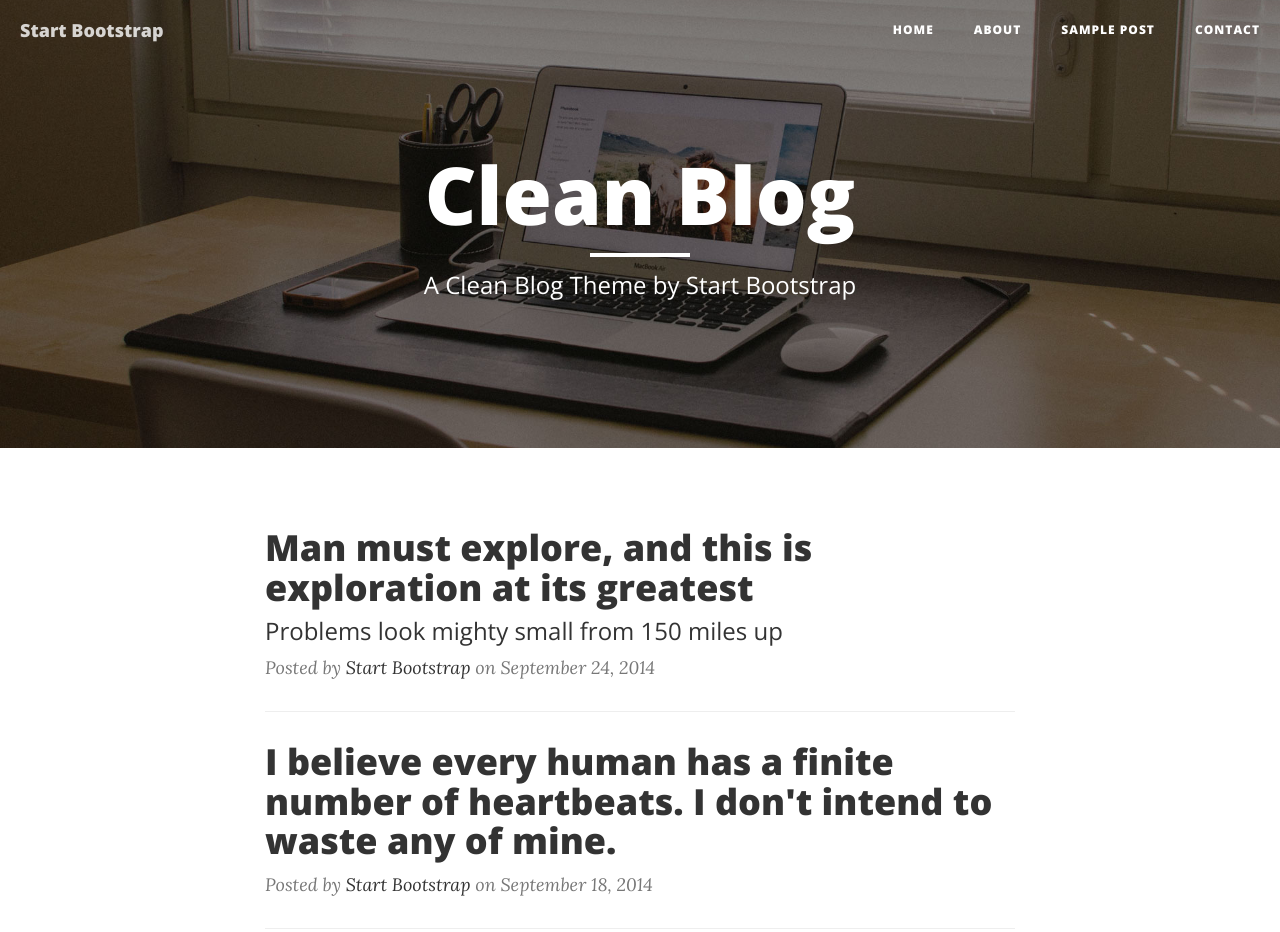
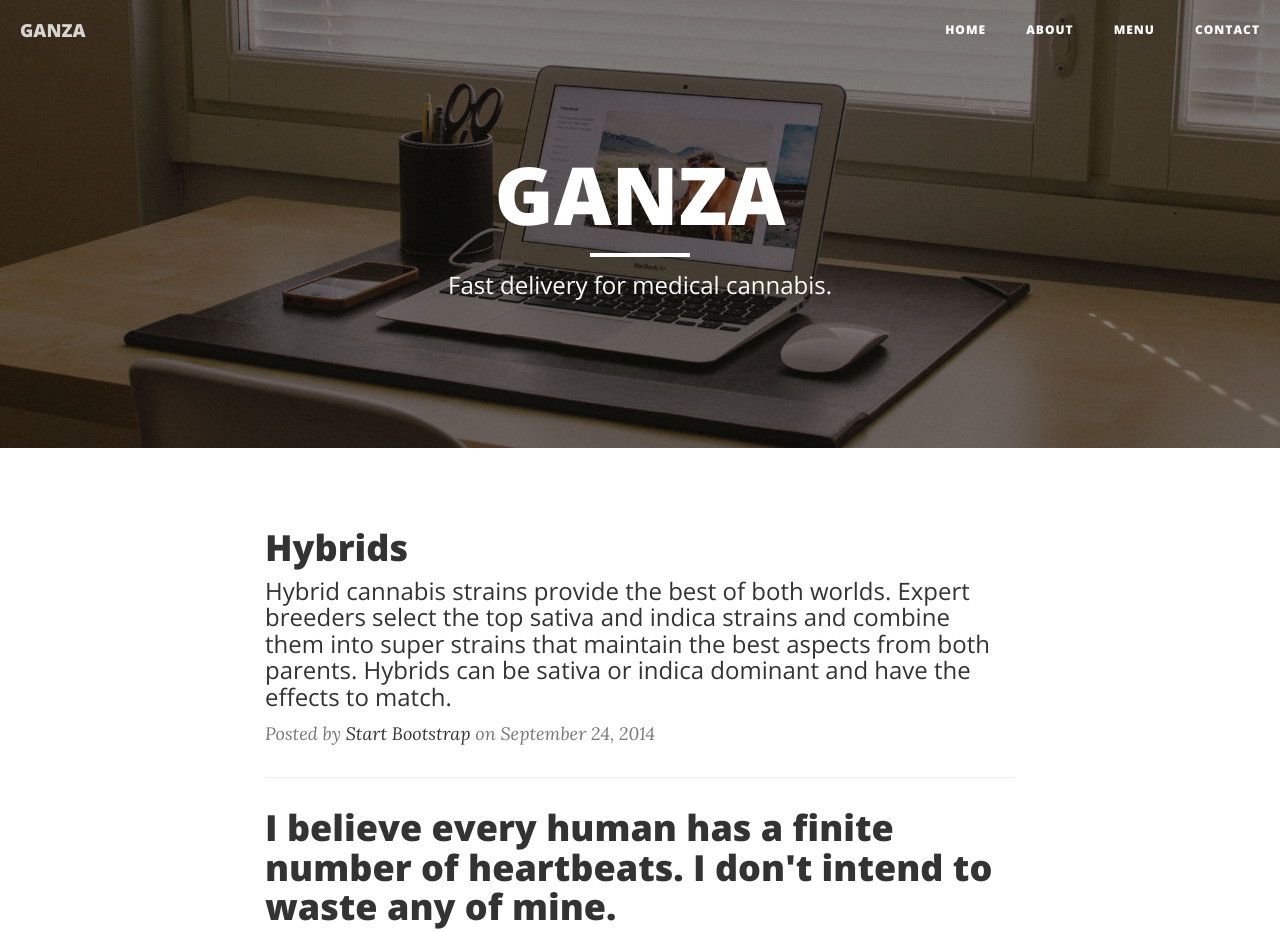
Before and after one commit to madausma/madausma.github.io, a website: page index.html in a window 1280 px wide. Shown: the top 932 px of the page. Drawn offline with nearby package versions, Linux system fonts and the light colour scheme.

Commit message:
Update index.html

```diff
--- a/index.html
+++ b/index.html
@@ -9,7 +9,7 @@
     <meta name="description" content="">
     <meta name="author" content="">
 
-    <title>Clean Blog</title>
+    <title>Ganza</title>
 
     <!-- Bootstrap Core CSS -->
     <link href="vendor/bootstrap/css/bootstrap.min.css" rel="stylesheet">
@@ -42,7 +42,7 @@
                     <span class="sr-only">Toggle navigation</span>
                     Menu <i class="fa fa-bars"></i>
                 </button>
-                <a class="navbar-brand" href="index.html">Start Bootstrap</a>
+                <a class="navbar-brand" href="index.html">GANZA</a>
             </div>
 
             <!-- Collect the nav links, forms, and other content for toggling -->
@@ -55,7 +55,7 @@
                         <a href="about.html">About</a>
                     </li>
                     <li>
-                        <a href="post.html">Sample Post</a>
+                        <a href="post.html">Menu</a>
                     </li>
                     <li>
                         <a href="contact.html">Contact</a>
@@ -74,9 +74,9 @@
             <div class="row">
                 <div class="col-lg-8 col-lg-offset-2 col-md-10 col-md-offset-1">
                     <div class="site-heading">
-                        <h1>Clean Blog</h1>
+                        <h1>GANZA</h1>
                         <hr class="small">
-                        <span class="subheading">A Clean Blog Theme by Start Bootstrap</span>
+                        <span class="subheading">Fast delivery for medical cannabis.</span>
                     </div>
                 </div>
             </div>
@@ -89,11 +89,12 @@
             <div class="col-lg-8 col-lg-offset-2 col-md-10 col-md-offset-1">
                 <div class="post-preview">
                     <a href="post.html">
+                        <!--Post will be the menu-->
                         <h2 class="post-title">
-                            Man must explore, and this is exploration at its greatest
+                            Hybrids
                         </h2>
                         <h3 class="post-subtitle">
-                            Problems look mighty small from 150 miles up
+                            Hybrid cannabis strains provide the best of both worlds. Expert breeders select the top sativa and indica strains and combine them into super strains that maintain the best aspects from both parents. Hybrids can be sativa or indica dominant and have the effects to match.
                         </h3>
                     </a>
                     <p class="post-meta">Posted by <a href="#">Start Bootstrap</a> on September 24, 2014</p>
```
